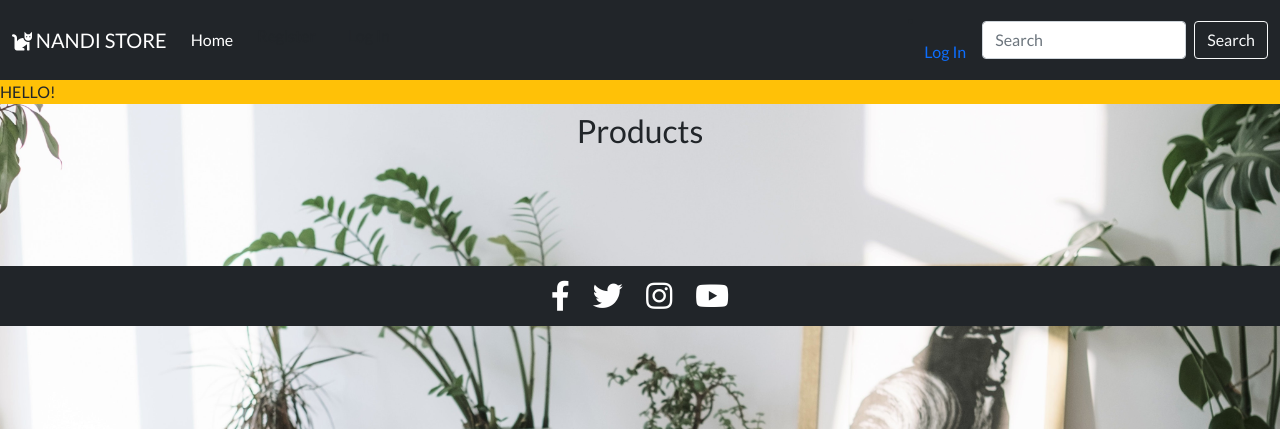
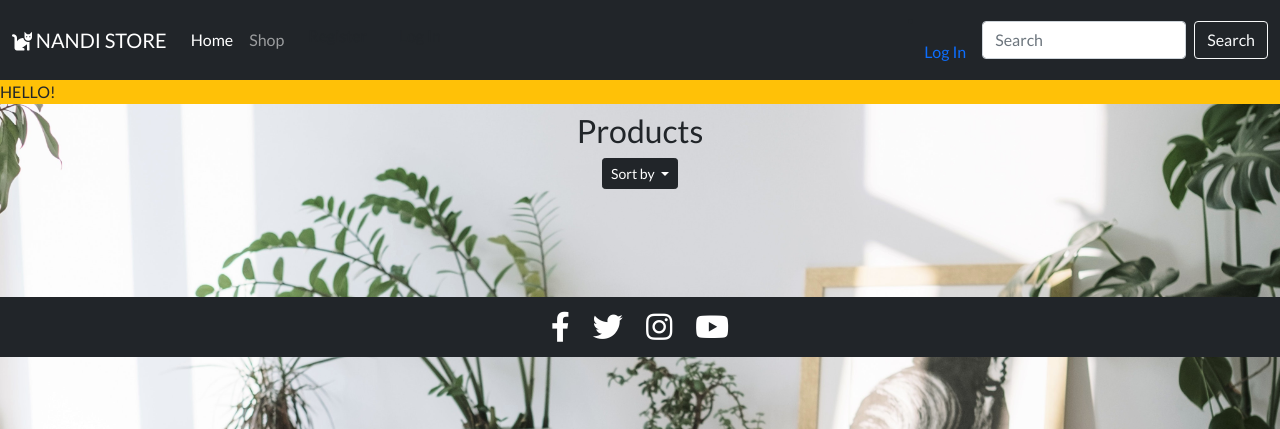
Before and after one commit to Chloe-O/Nandi-Store, a Django app: template products/templates/products/products.html in a window 1280 px wide. Shown: the top 429 px of the page. Run offline with Django 3.2, Linux system fonts and the light colour scheme; the template is opened without the code that fills it, so the values that code supplies are empty; some libraries are stand-ins or nearby versions.

Commit message:
dropdown added to products page

```diff
--- a/home/templates/home/index.html
+++ b/home/templates/home/index.html
@@ -19,7 +19,7 @@
         </div>
         <div class="my-5">
             <h4>
-                <a href="" class="btn btn-lg">Shop now</a>
+                <a href="{% url 'products' %}" class="btn btn-lg btn-dark">Shop Now!</a>
             </h4>
         </div>
     </div>
--- a/products/templates/products/products.html
+++ b/products/templates/products/products.html
@@ -16,6 +16,18 @@
     <div class="row">
         <div class="col text-center py-2">
             <h2>Products</h2>
+            <div class="dropdown">
+                <button class="btn btn-dark btn-sm dropdown-toggle" type="button" id="dropdownMenuButton1"
+                    data-bs-toggle="dropdown" aria-expanded="false">
+                    Sort by
+                </button>
+                <ul class="dropdown-menu" aria-labelledby="dropdownMenuButton1">
+                    <li><a class="dropdown-item" href="#">Price</a></li>
+                    <li><a class="dropdown-item" href="#">Rating</a></li>
+                    <li><a class="dropdown-item" href="#">Category</a></li>
+                </ul>
+            </div>
+
         </div>
     </div>
     <div class="row">
--- a/templates/base.html
+++ b/templates/base.html
@@ -50,6 +50,9 @@
                     <ul class="navbar-nav me-auto mb-2 mb-lg-0">
                         <li class="nav-item">
                             <a class="nav-link active" aria-current="page" href="#">Home</a>
+                        </li>
+                        <li class="nav-item">
+                            <a class="nav-link " aria-current="page" href="{% url 'products' %}">Shop</a>
                         </li>
                         {% if request.user.is_authenticated %}
                         {% if request.user.is_superuser %}
```
